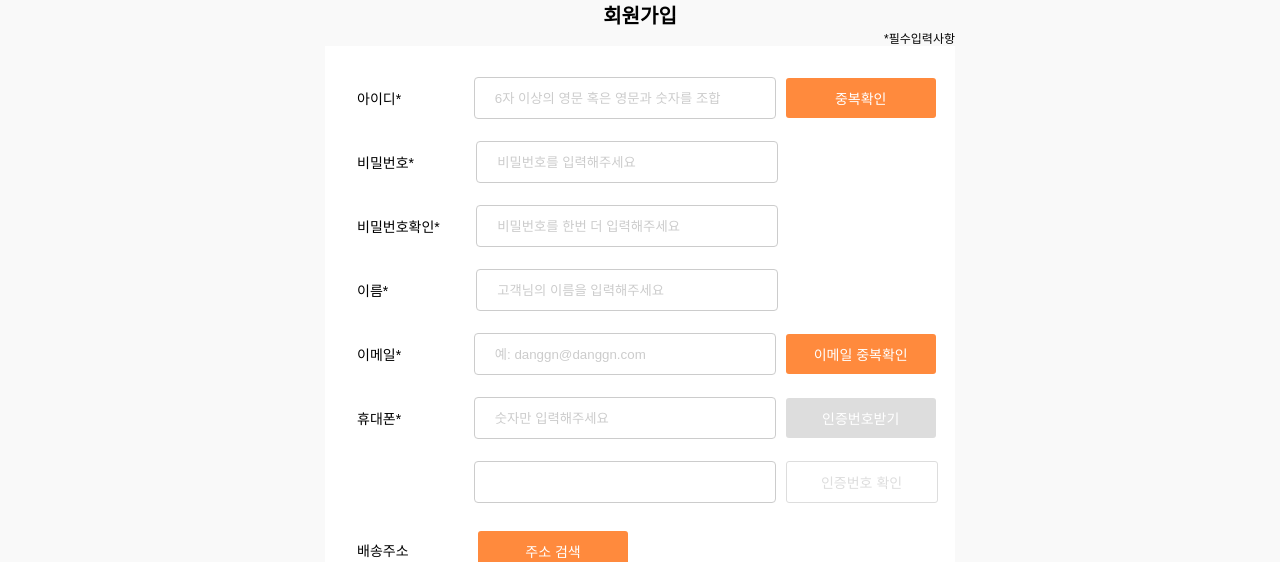
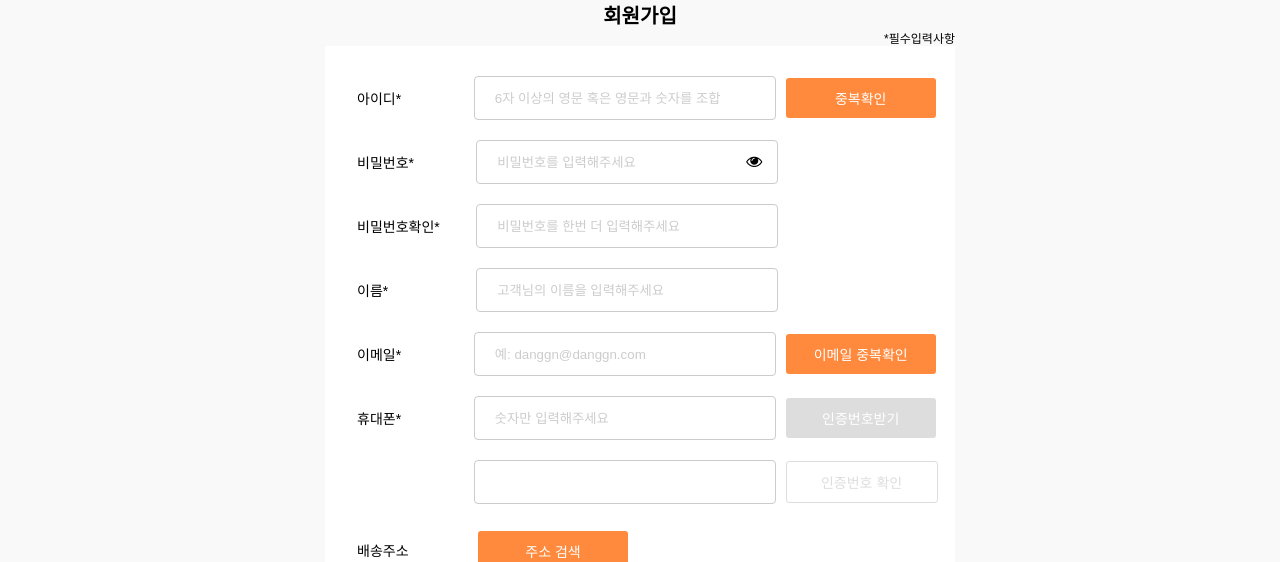
Before and after one commit to Hobak-Goguma/DaangnMarket-React, a React (Create React App) app in the folder client/: page /Register in a window 1280 px wide. Shown: the part 133-695 px from the top of the page. Built offline with nearby package versions, Linux system fonts and the light colour scheme.

Commit message:
added password visibility toggle

```diff
--- a/client/package.json
+++ b/client/package.json
@@ -3,7 +3,6 @@
   "version": "0.1.0",
   "private": true,
   "dependencies": {
-    "@material-ui/core": "^4.9.12",
     "@testing-library/jest-dom": "^4.2.4",
     "@testing-library/react": "^9.3.2",
     "@testing-library/user-event": "^7.1.2",
--- a/client/public/index.html
+++ b/client/public/index.html
@@ -25,12 +25,9 @@
       Learn how to configure a non-root public URL by running `npm run build`.
     -->
     <link
+      href="https://stackpath.bootstrapcdn.com/font-awesome/4.7.0/css/font-awesome.min.css"
       rel="stylesheet"
-      href="https://fonts.googleapis.com/css?family=Roboto:300,400,500,700&display=swap"
-    />
-    <link
-      rel="stylesheet"
-      href="https://fonts.googleapis.com/icon?family=Material+Icons"
+      type="text/css"
     />
     <title>React App</title>
   </head>
--- a/client/src/pages/Register.js
+++ b/client/src/pages/Register.js
@@ -4,6 +4,7 @@ import styled, { css } from "styled-components";
 import Header from "../Header";
 
 function Register({ history }) {
+  const [passwordShown, setPasswordShown] = useState(false);
   const [IDFocusMode, setIDFocusMode] = useState(false);
   const [PWFocusMode, setPWFocusMode] = useState(false);
   const [PWConfirmFocusMode, setPWConfirmFocusMode] = useState(false);
@@ -38,6 +39,10 @@ function Register({ history }) {
   const [again, setAgain] = useState(false);
   const [infoChecked, setInfoChecked] = useState(false);
   const [allAgree, setAllAgree] = useState(false);
+
+  const togglePasswordVisibility = () => {
+    setPasswordShown(!passwordShown);
+  };
 
   function man() {
     let sexBullion = document.getElementsByClassName("sex-bullion");
@@ -345,17 +350,28 @@ function Register({ history }) {
                 <table>
                   <tbody>
                     <tr>
-                      <td className="pw-write col1">비밀번호*</td>
-                      <td className="pw-write col2">
+                      <td className="col1">비밀번호*</td>
+                      <td className="col2">
                         <input
                           className="typing"
-                          type="password"
+                          type={passwordShown ? "text" : "password"}
                           placeholder="비밀번호를 입력해주세요"
                           onFocus={PWPopup}
                           onChange={handlePW}
                           value={PW}
                           required
                         ></input>
+                        {passwordShown ? (
+                          <i
+                            className="fa fa-eye-slash password-icon"
+                            onClick={togglePasswordVisibility}
+                          />
+                        ) : (
+                          <i
+                            className="fa fa-eye password-icon"
+                            onClick={togglePasswordVisibility}
+                          />
+                        )}
                       </td>
                     </tr>
                   </tbody>
@@ -388,8 +404,8 @@ function Register({ history }) {
                 <table>
                   <tbody>
                     <tr>
-                      <td className="pw-confirm col1">비밀번호확인*</td>
-                      <td className="pw-confirm col2">
+                      <td className="col1">비밀번호확인*</td>
+                      <td className="col2">
                         <input
                           className="typing"
                           type="password"
@@ -794,11 +810,20 @@ const RegisterStyleComponent = styled.div`
   p {
     border: 0px solid #ff8a3d;
   }
+  .col2 {
+    position: relative;
+  }
+  .password-icon {
+    position: absolute;
+    top: 21px;
+    left: 270px;
+  }
   input {
     border-radius: 4px;
     border: 1px solid #ccc;
 
     &.typing {
+      height: 42px;
       text-indent: 20px;
     }
     &[type="radio"],
```
